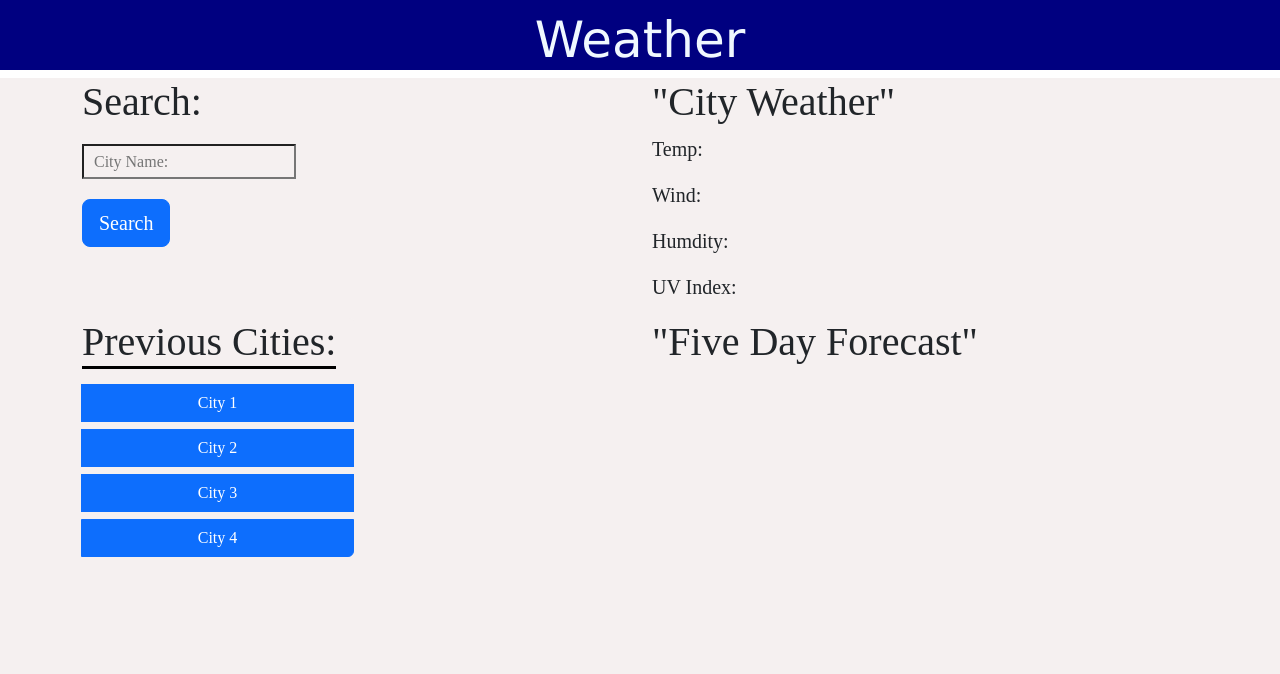
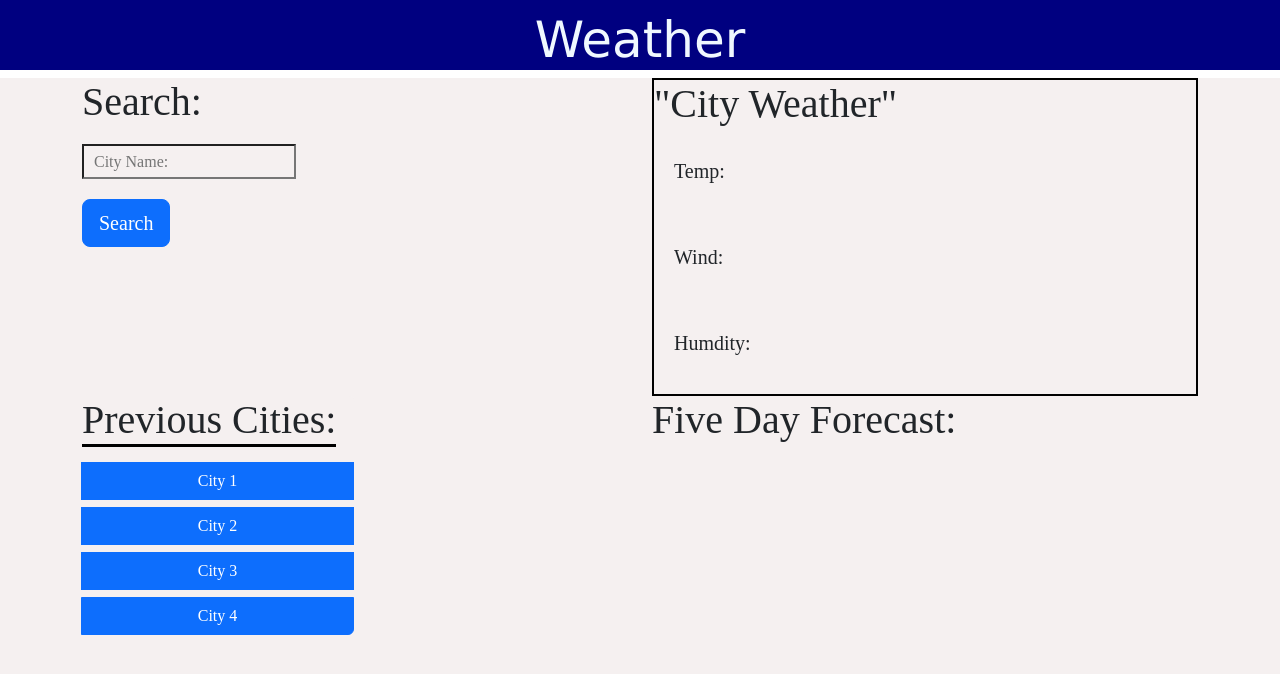
Before and after one commit to timdolan14/Weather-App, a plain HTML site: page index.html in a window 1280 px wide. Drawn offline with nearby package versions, Linux system fonts and the light colour scheme.

Commit message:
Updated CSS

```diff
--- a/index.html
+++ b/index.html
@@ -36,7 +36,6 @@
                         <p>Temp:</p>
                         <p>Wind:</p>
                         <p>Humdity:</p>
-                        <p>UV Index:</p>
                     </div>
                 </div>
                 <div class="col">
@@ -50,7 +49,7 @@
                 </div>
                 <div class="col">
                     <div class="five-forecast flex-row align-content-right text-right min-100-vh">
-                        <h2>"Five Day Forecast"</h2>
+                        <h2>Five Day Forecast:</h2>
                     </div>
                 </div>
             </div>
--- a/style.css
+++ b/style.css
@@ -26,6 +26,11 @@ button {
 
 .city-forecast {
     font-size: 20px;
+    border: 2px solid black;
+}
+
+.city-forecast p {
+    padding: 20px;
 }
 
 h2 {
```
Also changed, not shown: 1 other file.
